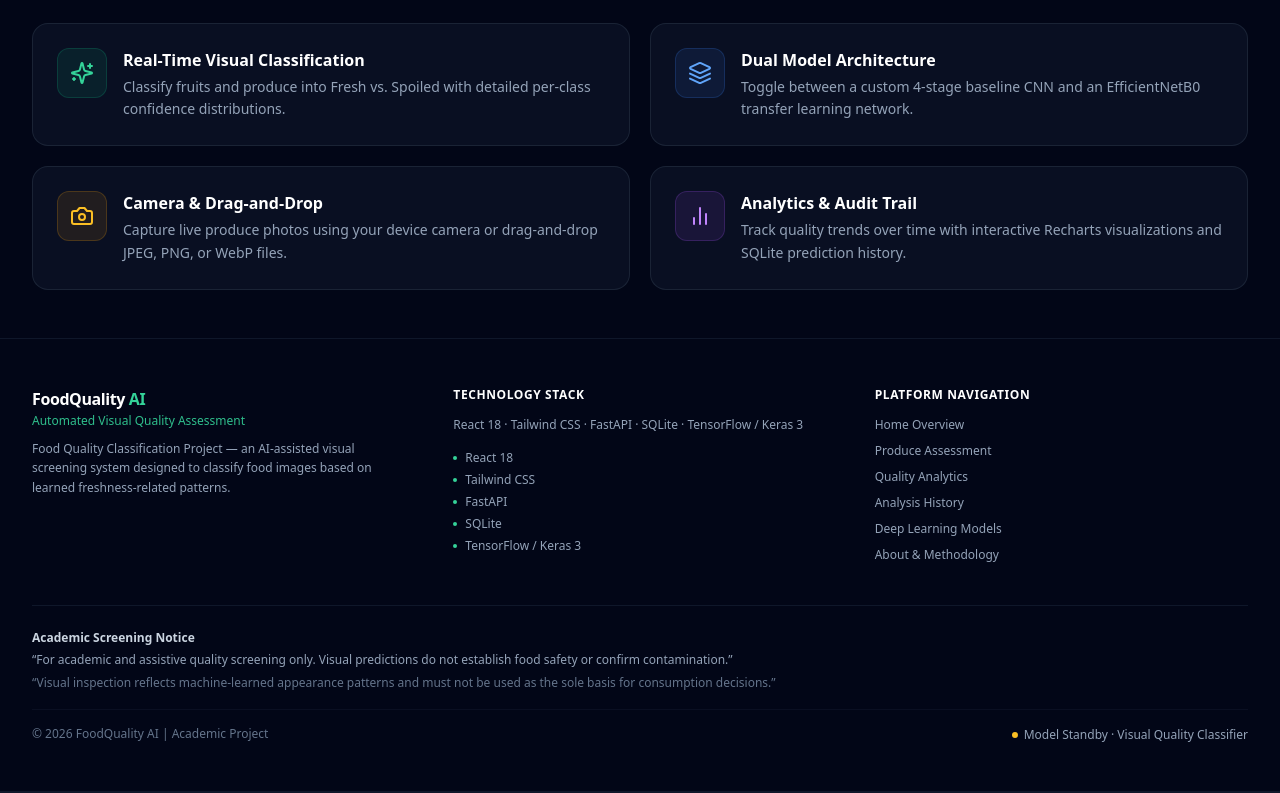
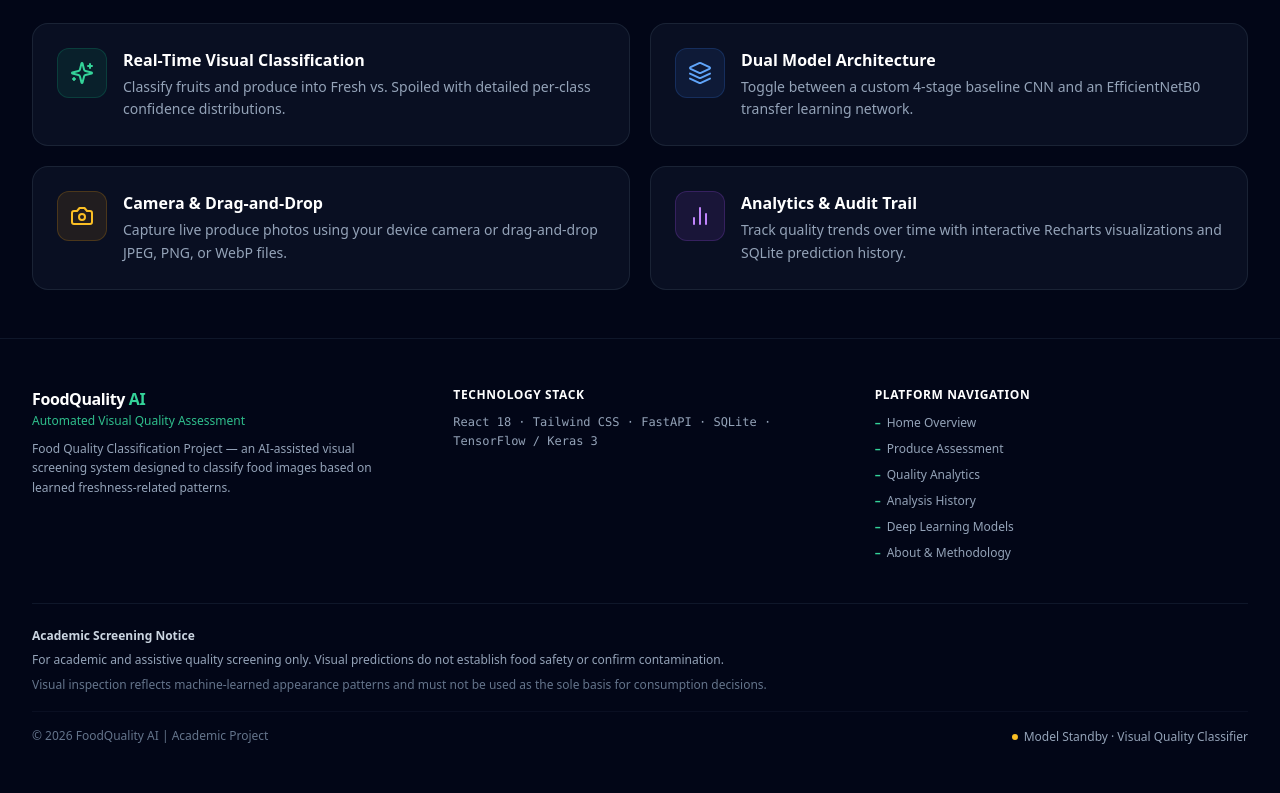
Before and after one commit to priyampriya15-stack/food-quality-classification, a React (Vite) app in the folder frontend/: page / in a window 1280 px wide. Shown: the part 733-1526 px from the top of the page. Built offline with nearby package versions, Linux system fonts and the light colour scheme; no server answers.

Commit message:
style(footer): align footer with exact text layout and formatting

```diff
--- a/frontend/src/components/Footer.jsx
+++ b/frontend/src/components/Footer.jsx
@@ -20,7 +20,7 @@ export default function Footer({ onNavigate, healthStatus, modelsInfo }) {
   return (
     <footer className="mt-auto border-t border-slate-900 bg-slate-950 text-slate-400 text-xs">
       <div className="max-w-7xl mx-auto px-4 sm:px-6 lg:px-8 py-10 sm:py-12">
-        {/* Three Columns on Desktop / Two on Tablet / Stack on Mobile */}
+        {/* Three Columns on Desktop / Stack on Mobile */}
         <div className="grid grid-cols-1 sm:grid-cols-2 lg:grid-cols-3 gap-8 lg:gap-12">
 
           {/* Column 1 — Brand */}
@@ -34,44 +34,22 @@ export default function Footer({ onNavigate, healthStatus, modelsInfo }) {
               </p>
             </div>
             <p className="text-xs text-slate-400 leading-relaxed max-w-sm">
-              Food Quality Classification Project &mdash; an AI-assisted visual screening system designed to classify food images based on learned freshness-related patterns.
+              Food Quality Classification Project — an AI-assisted visual screening system designed to classify food images based on learned freshness-related patterns.
             </p>
           </div>
 
           {/* Column 2 — Technology Stack */}
-          <div className="space-y-3">
+          <div className="space-y-2.5">
             <h4 className="text-xs font-bold text-white uppercase tracking-wider">
               Technology Stack
             </h4>
-            <p className="text-xs text-slate-400 leading-relaxed">
+            <p className="text-xs text-slate-400 leading-relaxed font-mono">
               React 18 &middot; Tailwind CSS &middot; FastAPI &middot; SQLite &middot; TensorFlow / Keras 3
             </p>
-            <ul className="space-y-1.5 text-xs text-slate-400 pt-1">
-              <li className="flex items-center gap-2">
-                <span className="w-1 h-1 rounded-full bg-emerald-400" />
-                <span>React 18</span>
-              </li>
-              <li className="flex items-center gap-2">
-                <span className="w-1 h-1 rounded-full bg-emerald-400" />
-                <span>Tailwind CSS</span>
-              </li>
-              <li className="flex items-center gap-2">
-                <span className="w-1 h-1 rounded-full bg-emerald-400" />
-                <span>FastAPI</span>
-              </li>
-              <li className="flex items-center gap-2">
-                <span className="w-1 h-1 rounded-full bg-emerald-400" />
-                <span>SQLite</span>
-              </li>
-              <li className="flex items-center gap-2">
-                <span className="w-1 h-1 rounded-full bg-emerald-400" />
-                <span>TensorFlow / Keras 3</span>
-              </li>
-            </ul>
           </div>
 
           {/* Column 3 — Platform Navigation */}
-          <div className="space-y-3">
+          <div className="space-y-2.5">
             <h4 className="text-xs font-bold text-white uppercase tracking-wider">
               Platform Navigation
             </h4>
@@ -80,9 +58,10 @@ export default function Footer({ onNavigate, healthStatus, modelsInfo }) {
                 <li key={link.id}>
                   <button
                     onClick={() => onNavigate && onNavigate(link.id)}
-                    className="text-slate-400 hover:text-emerald-400 transition-colors cursor-pointer text-left py-0.5"
+                    className="text-slate-400 hover:text-emerald-400 transition-colors cursor-pointer text-left py-0.5 flex items-center gap-1.5"
                   >
-                    {link.label}
+                    <span className="text-emerald-400 text-xs font-bold">&ndash;</span>
+                    <span>{link.label}</span>
                   </button>
                 </li>
               ))}
@@ -90,17 +69,17 @@ export default function Footer({ onNavigate, healthStatus, modelsInfo }) {
           </div>
         </div>
 
-        {/* Bottom Section: Divider + Academic Notice + Copyright */}
+        {/* Bottom Section: Divider + Academic Notice + Copyright Line */}
         <div className="mt-8 sm:mt-10 pt-6 border-t border-slate-900 space-y-4">
-          <div className="space-y-1 text-xs text-slate-400">
+          <div className="space-y-1.5 text-xs text-slate-400">
             <h5 className="font-semibold text-slate-300">
               Academic Screening Notice
             </h5>
             <p className="leading-relaxed">
-              &ldquo;For academic and assistive quality screening only. Visual predictions do not establish food safety or confirm contamination.&rdquo;
+              For academic and assistive quality screening only. Visual predictions do not establish food safety or confirm contamination.
             </p>
             <p className="text-slate-500 leading-relaxed">
-              &ldquo;Visual inspection reflects machine-learned appearance patterns and must not be used as the sole basis for consumption decisions.&rdquo;
+              Visual inspection reflects machine-learned appearance patterns and must not be used as the sole basis for consumption decisions.
             </p>
           </div>
 
```
